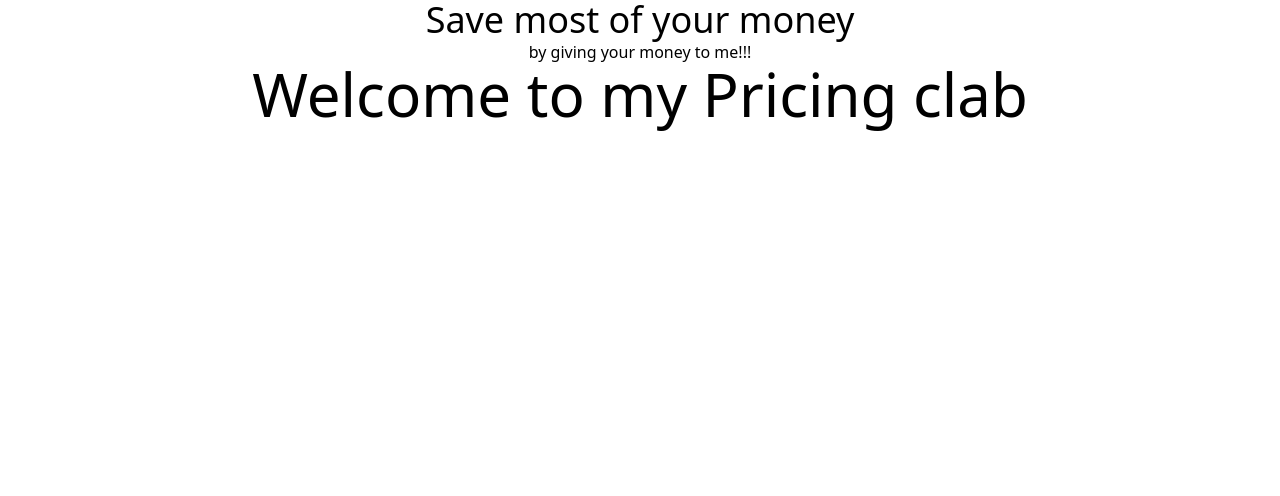
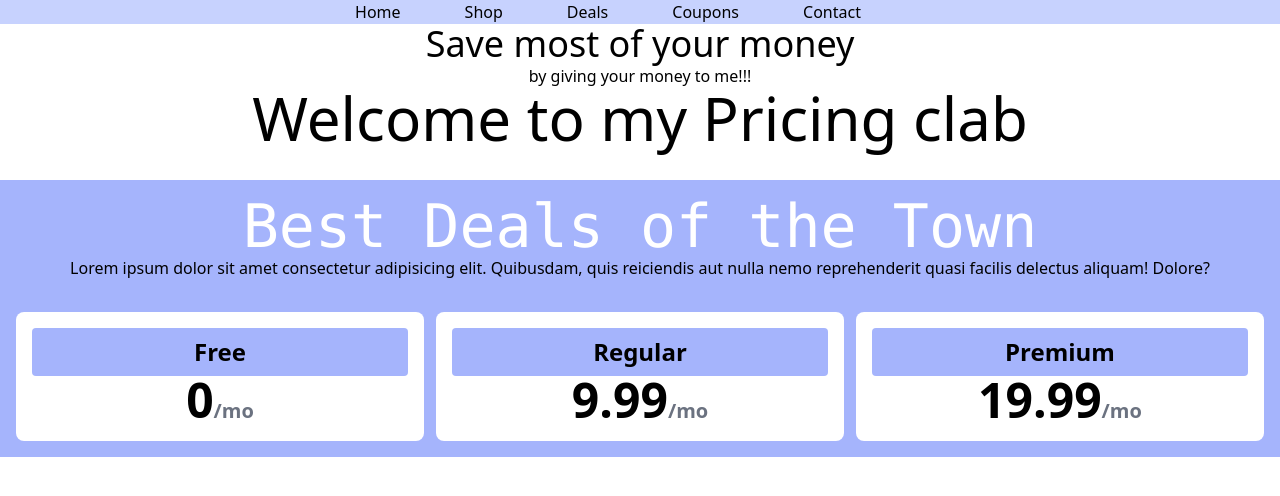
Before and after one commit to rahathossain3/tailwind-pricing-clab-m51, a React (Create React App) app: page / in a window 1280 px wide. Shown: the top 496 px of the page. Built offline with nearby package versions, Linux system fonts and the light colour scheme.

Commit message:
pricing option add

```diff
--- a/src/App.js
+++ b/src/App.js
@@ -1,13 +1,14 @@
 import logo from './logo.svg';
 import './App.css';
 import Header from './components/Header/Header';
+import Pricing from './components/Pricing/Pricing';
 
 function App() {
   return (
     <div className="App">
       <Header></Header>
       <h1 className='text-6xl'>Welcome to my Pricing clab</h1>
-
+      <Pricing></Pricing>
     </div>
   );
 }
--- a/src/components/Navbar/Navbar.js
+++ b/src/components/Navbar/Navbar.js
@@ -15,14 +15,16 @@ const Navbar = () => {
         { id: 5, name: 'Contact', link: './contact' },
     ]
     return (
-        <nav>
+        <nav className=' bg-indigo-200'>
             <div onClick={() => setOpen(!open)} className='w-6 h-6 md:hidden'>
                 {/* jodi open thake taile X : na thakle menuIcon ------ */}
                 {open ? <XIcon></XIcon> : <MenuIcon> </MenuIcon>}
             </div>
 
-            {/* jodi open thke taile open er por kaj korbe : na thakle custom open kaj korbe. [custom value set kora jay]  */}
-            <ul className={`md:flex justify-center absolute duration-500 ease-in ${open ? 'top-6' : 'top-[-120px]'}`}>
+            {/* jodi open thke taile open er por kaj korbe : na thakle custom open kaj korbe. [custom value set kora jay]
+            // stattic for larg device
+            */}
+            <ul className={`md:flex justify-center md:static bg-indigo-200 w-full absolute duration-500 ease-in ${open ? 'top-6' : 'top-[-120px]'}`}>
                 {
                     routes.map(route => <Link
                         key={route.id}
--- /dev/null
+++ b/src/components/Pricing/Pricing.js
@@ -0,0 +1,29 @@
+import React from 'react';
+import PricingOption from '../PricingOption/PricingOption';
+
+const Pricing = () => {
+    const pricingOption = [
+        { id: 1, name: 'Free', price: 0 },
+        { id: 1, name: 'Regular', price: 9.99 },
+        { id: 1, name: 'Premium', price: 19.99 }
+    ]
+
+    return (
+        <div className=' bg-indigo-300 p-4 mt-8 '>
+            <h1 className='text-6xl font-mono text-white'>Best Deals of the Town</h1>
+            <p> Lorem ipsum dolor sit amet consectetur adipisicing elit. Quibusdam, quis reiciendis aut nulla nemo reprehenderit quasi facilis delectus aliquam! Dolore? </p>
+
+            <div className='grid md:grid-cols-3 gap-3 mt-8'>
+                {
+                    pricingOption.map(option => <PricingOption
+                        key={option.id}
+                        option={option}
+                    ></PricingOption>)
+                }
+
+            </div>
+        </div>
+    );
+};
+
+export default Pricing;
--- /dev/null
+++ b/src/components/PricingOption/PricingOption.js
@@ -0,0 +1,19 @@
+import React from 'react';
+
+const PricingOption = (props) => {
+
+    const { name, price } = props.option;
+
+    return (
+        <div className='bg-white p-4 rounded-lg'>
+            <h2 className=' bg-indigo-300 py-2 rounded text-2xl font-bold '>{name}</h2>
+
+            <p>
+                <span className='text-5xl font-bold'> {price}</span>
+                <span className='text-xl font-bold text-gray-500'>/mo</span>
+            </p>
+        </div>
+    );
+};
+
+export default PricingOption;
```
